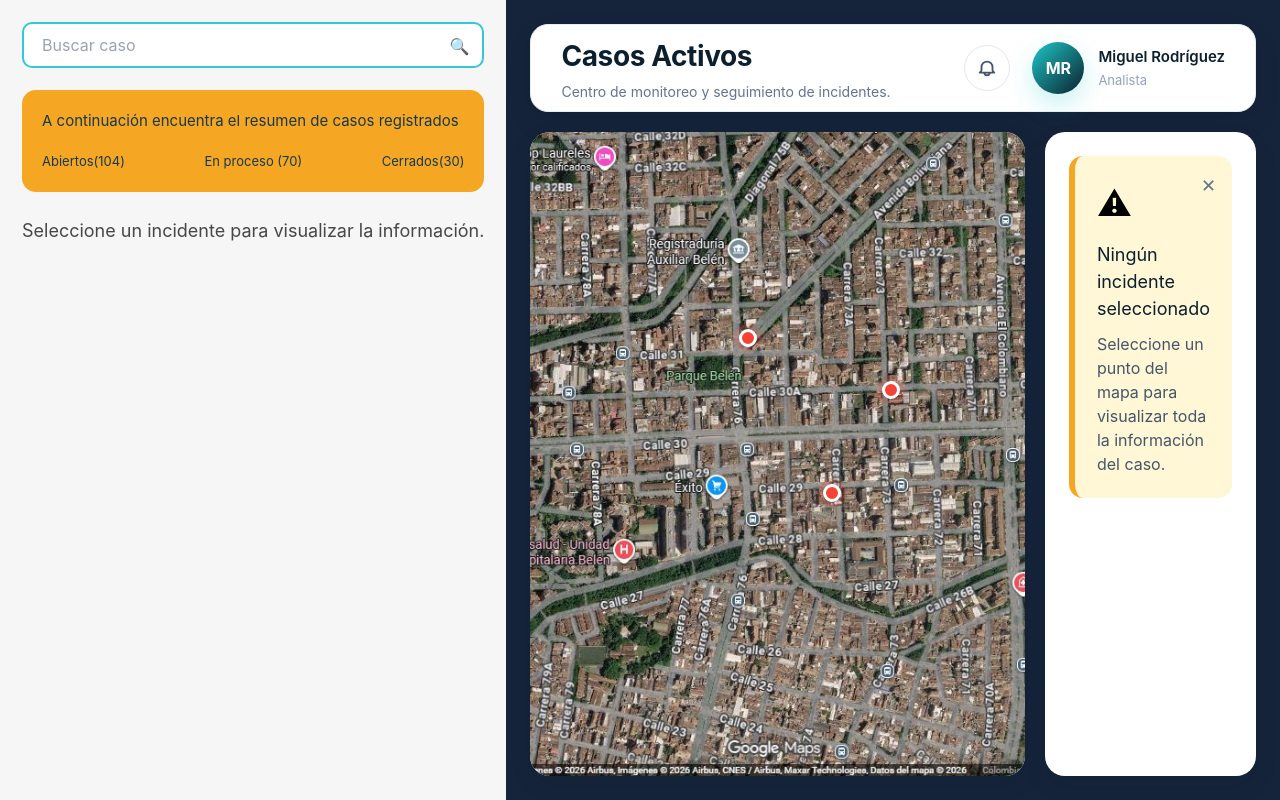
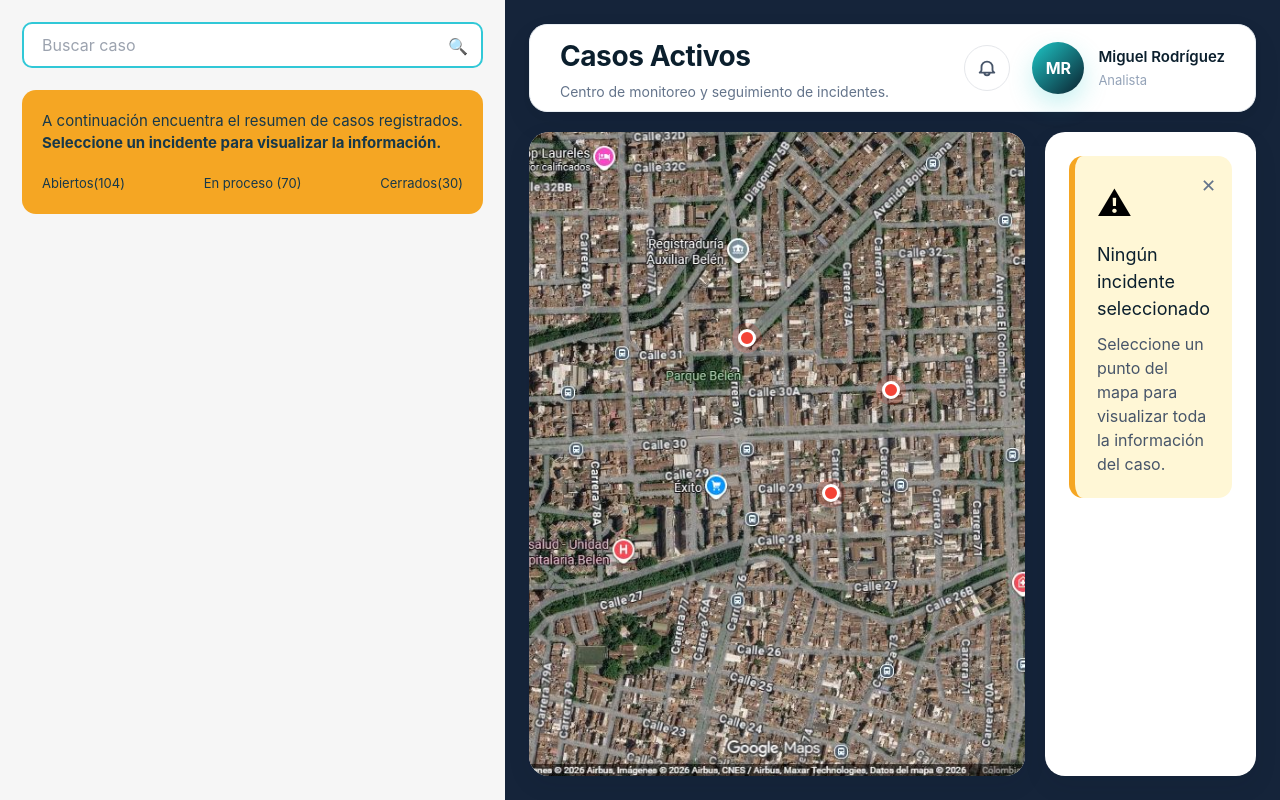
Before and after one commit to Mgroyes/InovisecFront, an Angular app: page /dashboard in a window 1280 px wide. Built offline with nearby package versions, Linux system fonts and the light colour scheme.

Commit message:
detalle ux sidebar

```diff
--- a/src/app/components/sidebar/sidebar.component.html
+++ b/src/app/components/sidebar/sidebar.component.html
@@ -14,7 +14,8 @@
     <div class="resume">
 
         <h3>
-            A continuación encuentra el resumen de casos registrados
+            A continuación encuentra el resumen de casos registrados.<br>
+            <strong>Seleccione un incidente para visualizar la información.</strong>
         </h3>
 
         <div class="numbers">
@@ -47,14 +48,6 @@
 
     </div>
 
-  <div class="message">
 
-        <h4>
-
-            Seleccione un incidente para visualizar la información.
-
-        </h4>
-
-    </div>
 
 </div>
```
